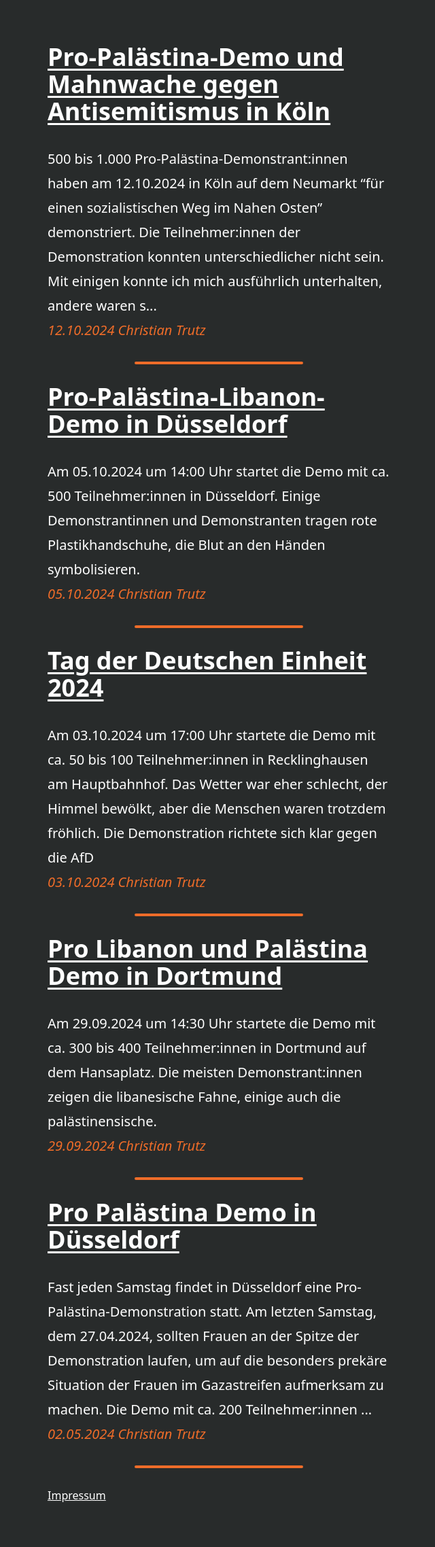
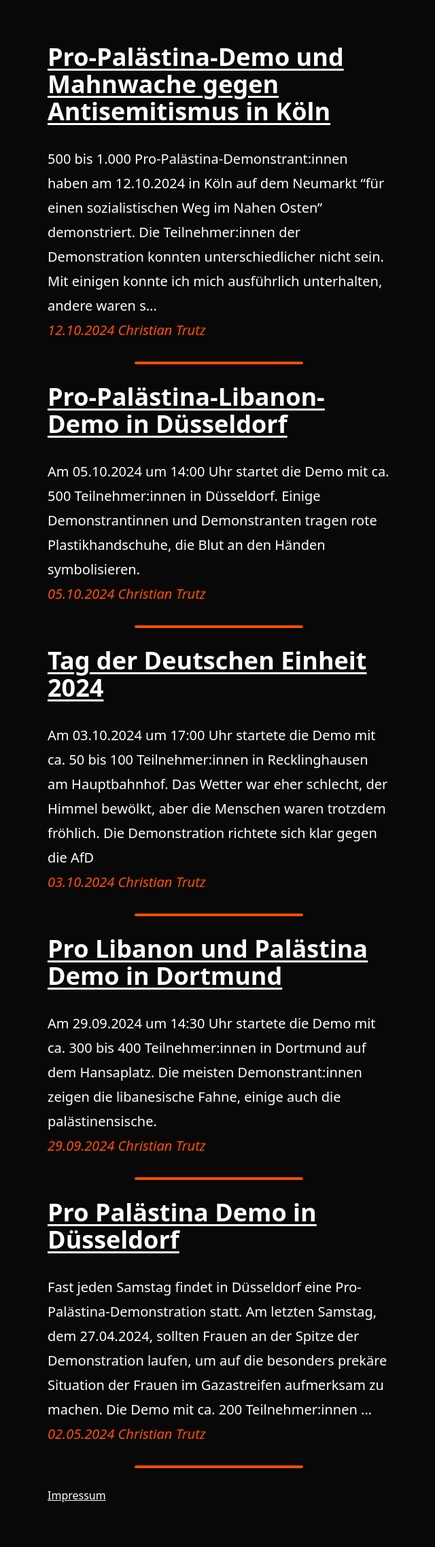
Before and after one commit to trutzonline/trutzonline.github.io, a Jekyll site: the page built from index.md, in a window 1280 px wide. Shown: the whole page at 68% size, without its empty margins (318-958 px from the left). Built offline with Jekyll 4.4.1, drawn with Linux system fonts in a browser that asks for light colours.

Commit message:
feat: update CSS styles and colors for improved design consistency

```diff
--- a/assets/css/main.css
+++ b/assets/css/main.css
@@ -168,6 +168,12 @@
   }
 }
 @layer utilities {
+  .collapse {
+    visibility: collapse;
+  }
+  .relative {
+    position: relative;
+  }
   .container {
     width: 100%;
     @media (width >= 40rem) {
@@ -214,11 +220,11 @@
       margin-bottom: 1.2em;
     }
     :where(a):not(:where([class~="not-prose"],[class~="not-prose"] *)) {
-      color: #7AA6B3;
+      color: #00AEFF;
       text-decoration: underline;
       font-weight: 500;
       &:hover {
-        color: #7AA6B3;
+        color: #00AEFF;
       }
     }
     :where(strong):not(:where([class~="not-prose"],[class~="not-prose"] *)) {
@@ -633,11 +639,11 @@
       margin-bottom: 1.2em;
     }
     :where(a):not(:where([class~="not-prose"],[class~="not-prose"] *)) {
-      color: #7AA6B3;
+      color: #00AEFF;
       text-decoration: underline;
       font-weight: 500;
       &:hover {
-        color: #7AA6B3;
+        color: #00AEFF;
       }
     }
     :where(strong):not(:where([class~="not-prose"],[class~="not-prose"] *)) {
@@ -1036,14 +1042,35 @@
       margin-bottom: 0;
     }
   }
+  .block {
+    display: block;
+  }
   .contents {
     display: contents;
   }
+  .hidden {
+    display: none;
+  }
+  .inline-flex {
+    display: inline-flex;
+  }
+  .list-item {
+    display: list-item;
+  }
+  .table {
+    display: table;
+  }
   .h-1 {
     height: calc(var(--spacing) * 1);
   }
   .max-w-xl {
     max-width: var(--container-xl);
+  }
+  .border-collapse {
+    border-collapse: collapse;
+  }
+  .resize {
+    resize: both;
   }
   .truncate {
     overflow: hidden;
@@ -1056,24 +1083,34 @@
   .rounded-sm {
     border-radius: var(--radius-sm);
   }
+  .border {
+    border-style: var(--tw-border-style);
+    border-width: 1px;
+  }
   .border-0 {
     border-style: var(--tw-border-style);
     border-width: 0px;
   }
   .bg-jet {
-    background-color: #282B2B;
+    background-color: #080808;
   }
   .bg-orange {
-    background-color: #EE6C29;
+    background-color: #FF4F00;
   }
   .bg-white {
     background-color: #FFFFFF;
   }
+  .px-2 {
+    padding-inline: calc(var(--spacing) * 2);
+  }
   .px-2\.5 {
     padding-inline: calc(var(--spacing) * 2.5);
   }
   .px-9 {
     padding-inline: calc(var(--spacing) * 9);
+  }
+  .py-0 {
+    padding-block: calc(var(--spacing) * 0);
   }
   .py-0\.5 {
     padding-block: calc(var(--spacing) * 0.5);
@@ -1090,10 +1127,10 @@
     font-weight: var(--font-weight-bold);
   }
   .text-moonstone {
-    color: #7AA6B3;
+    color: #00AEFF;
   }
   .text-orange {
-    color: #EE6C29;
+    color: #FF4F00;
   }
   .text-white {
     color: #FFFFFF;
@@ -1109,6 +1146,10 @@
   }
   .underline-offset-4 {
     text-underline-offset: 4px;
+  }
+  .outline {
+    outline-style: var(--tw-outline-style);
+    outline-width: 1px;
   }
   .lg\:prose-xl {
     @media (width >= 64rem) {
@@ -1522,3 +1563,8 @@
   syntax: "*";
   inherits: false;
 }
+@property --tw-outline-style {
+  syntax: "*";
+  inherits: false;
+  initial-value: solid;
+}
--- a/tailwind.config.js
+++ b/tailwind.config.js
@@ -44,9 +44,9 @@ module.exports = {
       })
     },
     colors: {
-      'orange': '#EE6C29',
-      'jet': "#282B2B",
-      'moonstone': "#7AA6B3",
+      'orange': '#FF4F00',
+      'jet': "#080808",
+      'moonstone': "#00AEFF",
       'white': "#FFFFFF",
     }
   },
```
